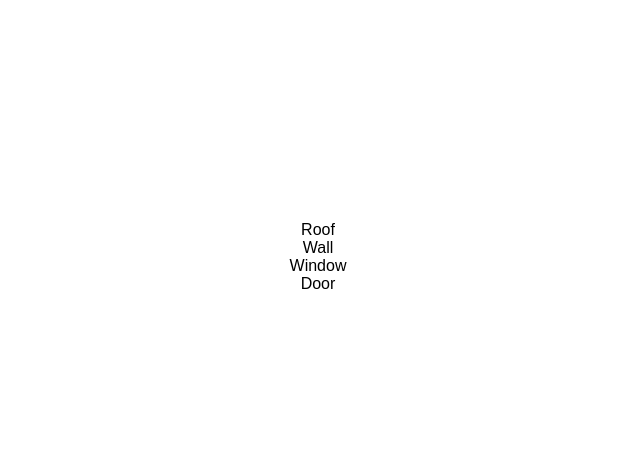
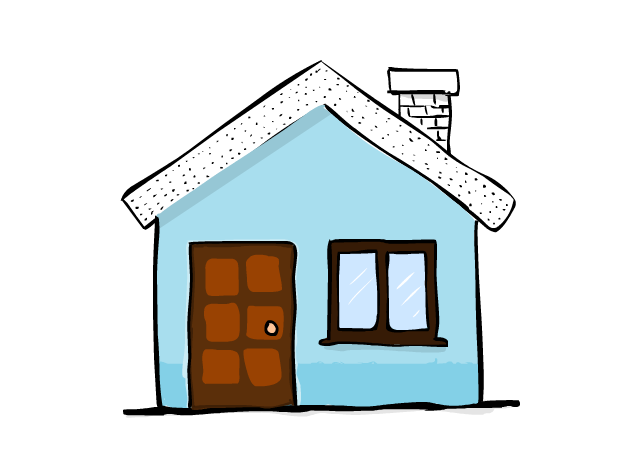
Before and after one commit to lintonye/react-101-for-designers, a React (Create React App) app in the folder react_house/: page / in a window 1280 px wide. Shown: the part 143-600 px from the top of the page, without its empty margins (322-962 px from the left). Built offline with nearby package versions, Linux system fonts and the light colour scheme.

Commit message:
style the house with CSS

```diff
--- a/react_house/src/App.js
+++ b/react_house/src/App.js
@@ -1,8 +1,9 @@
 import React from 'react';
 import './App.css';
+import Images from './Images';
 
 const House = () => (
-  <div>
+  <div className="house">
     <Roof />
     <Wall />
     <Window />
@@ -10,10 +11,10 @@ const House = () => (
   </div>
 );
 
-const Roof = () => <div>Roof</div>;
-const Wall = () => <div>Wall</div>;
-const Window = () => <div>Window</div>;
-const Door = () => <div>Door</div>;
+const Roof = () => <img src={Images.roof} className="roof" />;
+const Wall = () => <img src={Images.wall} className="wall" />;
+const Window = () => <img src={Images.window} className="window" />;
+const Door = () => <img src={Images.door_closed} className="door" />;
 
 const App = () => <House />;
 
```
